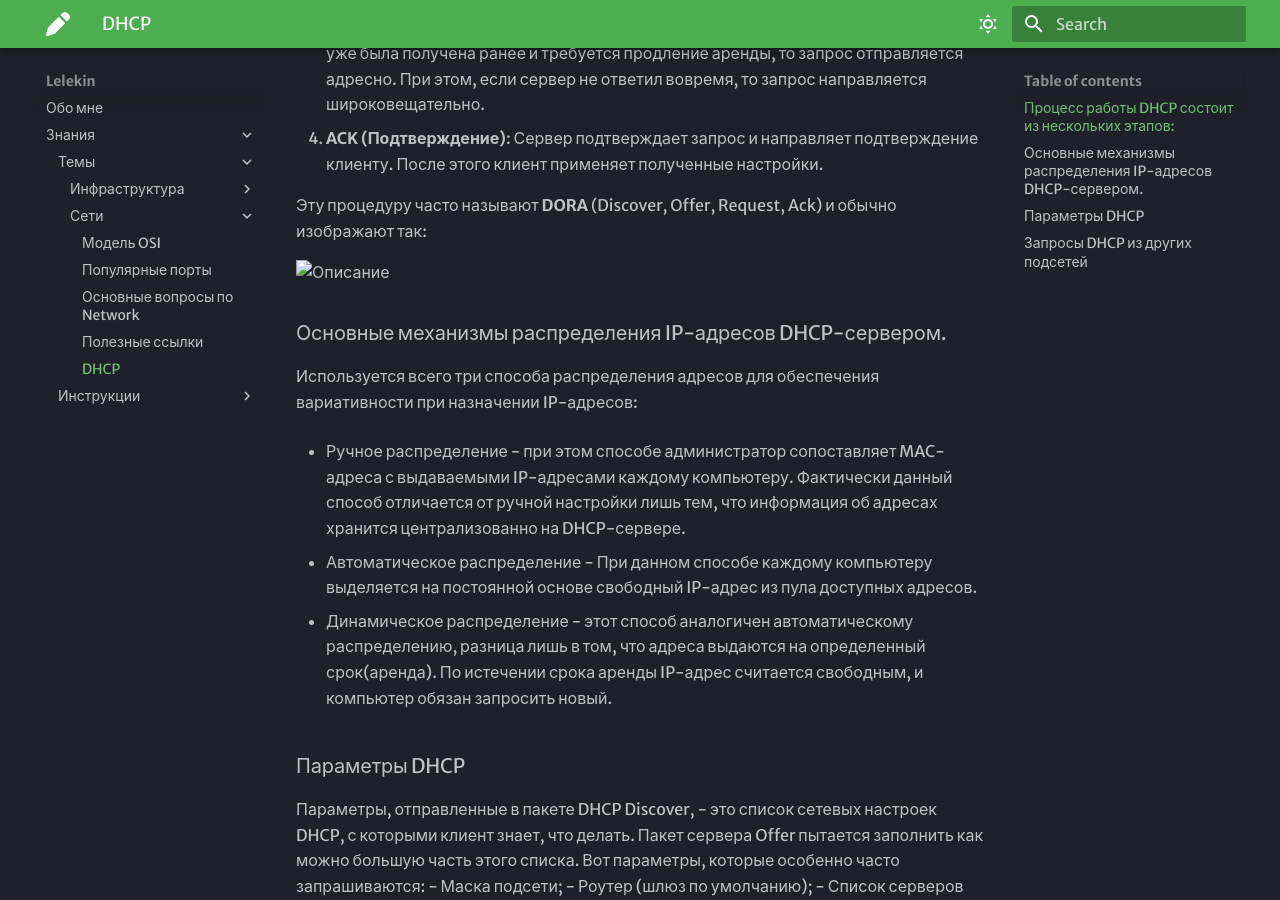
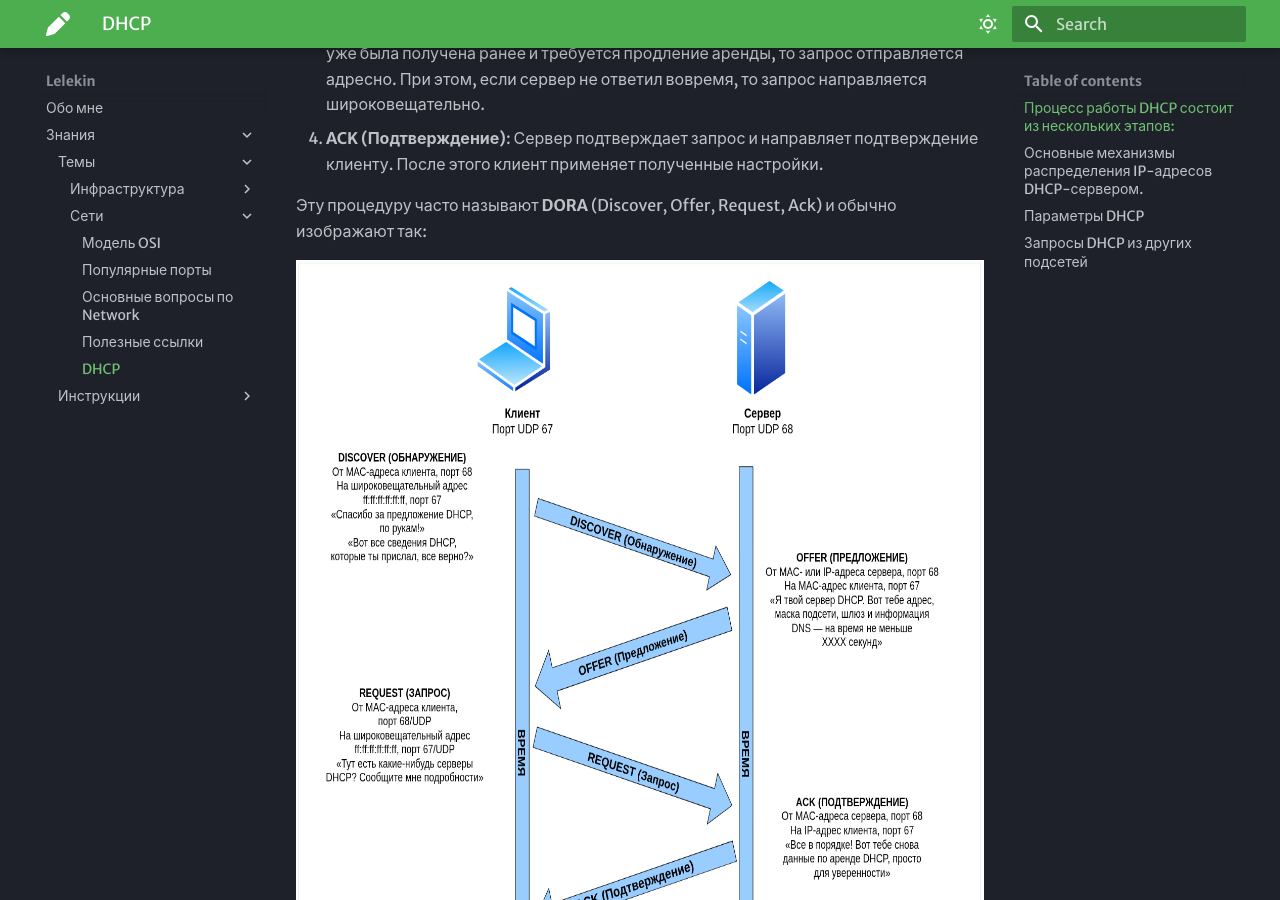
Before and after one commit to lelekinkirill96/mkdocs_portfolio, an MkDocs documentation site: the page built from docs/question/seti/DHCP.md, in a window 1280 px wide and 900 px high, scrolled down 693 px. Built offline with MkDocs 1.6.1 and Material for MkDocs 9.7.7, drawn with Linux system fonts in a browser that asks for light colours.

Commit message:
Adding DHCP

```diff
--- a/docs/question/seti/DHCP.md
+++ b/docs/question/seti/DHCP.md
@@ -11,7 +11,7 @@ DHCP работает на прикладном (Application) уровне мо
 
 Эту процедуру часто называют **DORA** (Discover, Offer, Request, Ack) и обычно изображают так:
 
-<img src="./images/работа%20DHCP.png" alt="Описание" style="width: 800px; height: 800px;"/>
+<img src="../images/работа%20DHCP.png" alt="Описание" style="width: 800px; height: 800px;"/>
 
 ### Основные механизмы распределения IP-адресов DHCP-сервером.
 
```
